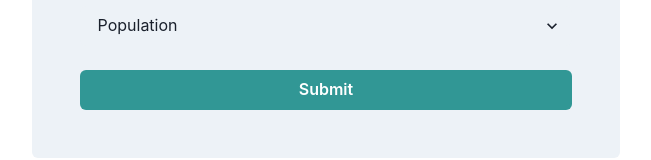
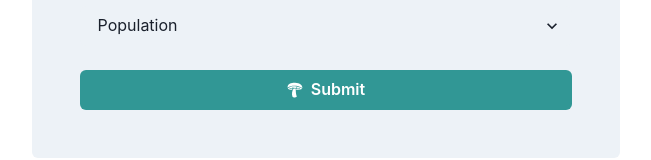
Before and after one commit to sashamahalia/mushroom-edibility-frontend, a Next.js app: page / in a window 1280 px wide. Shown: the part 532-692 px from the top of the page, without its empty margins (314-965 px from the left). Built offline with nearby package versions, Linux system fonts and the light colour scheme.

Commit message:
create loading and form state

```diff
--- a/package.json
+++ b/package.json
@@ -12,10 +12,12 @@
     "@chakra-ui/react": "^1.8.6",
     "@emotion/react": "^11.8.2",
     "@emotion/styled": "^11.8.1",
+    "deepcopy": "^2.1.0",
     "framer-motion": "^6.2.8",
     "next": "12.1.0",
     "react": "17.0.2",
-    "react-dom": "17.0.2"
+    "react-dom": "17.0.2",
+    "react-icons": "^4.3.1"
   },
   "devDependencies": {
     "eslint": "8.11.0",
--- a/pages/api/hello.js
+++ /dev/null
@@ -1,5 +0,0 @@
-// Next.js API route support: https://nextjs.org/docs/api-routes/introduction
-
-export default function handler(req, res) {
-  res.status(200).json({ name: 'John Doe' })
-}
--- a/pages/index.js
+++ b/pages/index.js
@@ -1,6 +1,25 @@
 import { Button, Flex, Heading, Select, Stack } from "@chakra-ui/react";
+import { useState } from "react";
+import { GiMushroomGills } from "react-icons/gi";
+import * as deepcopy from "deepcopy";
 
-export default function Home() {
+const Home = () => {
+  const [mushroomAttributes, setMushroomAttributes] = useState({
+    capShape: "",
+    capColor: "",
+    stalkShape: "",
+    gillColor: "",
+    odor: "",
+    bruises: "",
+    population: "",
+  });
+  const [loading, setLoading] = useState(false);
+
+  const handleButtonClick = () => {
+    setMushroomAttributes({ ...deepcopy(mushroomAttributes) });
+    setLoading(true);
+  };
+
   return (
     <Flex height="100vh" alignItems="center" justifyContent="center">
       <Flex direction="column" background="gray.100" p={12} rounded={6}>
@@ -44,8 +63,6 @@ export default function Home() {
             <option value="w">White</option>
             <option value="y">Yellow</option>
           </Select>
-          almond=a,anise=l,creosote=c,fishy=y,foul=f,
-          musty=m,none=n,pungent=p,spicy=s
           <Select variant="filled" isRequired={true} placeholder="Odor">
             <option value="a">Almond</option>
             <option value="l">Anise</option>
@@ -58,11 +75,9 @@ export default function Home() {
             <option value="s">Spicy</option>
           </Select>
           <Select variant="filled" isRequired={true} placeholder="Bruises?">
-            bruises=t,no=f
             <option value="t">Bruised</option>
             <option value="f">Not bruised</option>
           </Select>
-          abundant=a,clustered=c,numerous=n, scattered=s,several=v,solitary=y
           <Select variant="filled" isRequired={true} placeholder="Population">
             <option value="a">Abundant</option>
             <option value="c">Clustered</option>
@@ -73,10 +88,19 @@ export default function Home() {
             <option value="y">Solitary</option>
           </Select>
         </Stack>
-        <Button mt={6} colorScheme="teal">
+        <Button
+          onClick={() => handleButtonClick()}
+          isLoading={loading}
+          loadingText="Submitting"
+          leftIcon={<GiMushroomGills />}
+          mt={6}
+          colorScheme="teal"
+        >
           Submit
         </Button>
       </Flex>
     </Flex>
   );
-}
+};
+
+export default Home;
```
Also changed, not shown: 1 other file (tests, documents, lock files or other folders).
